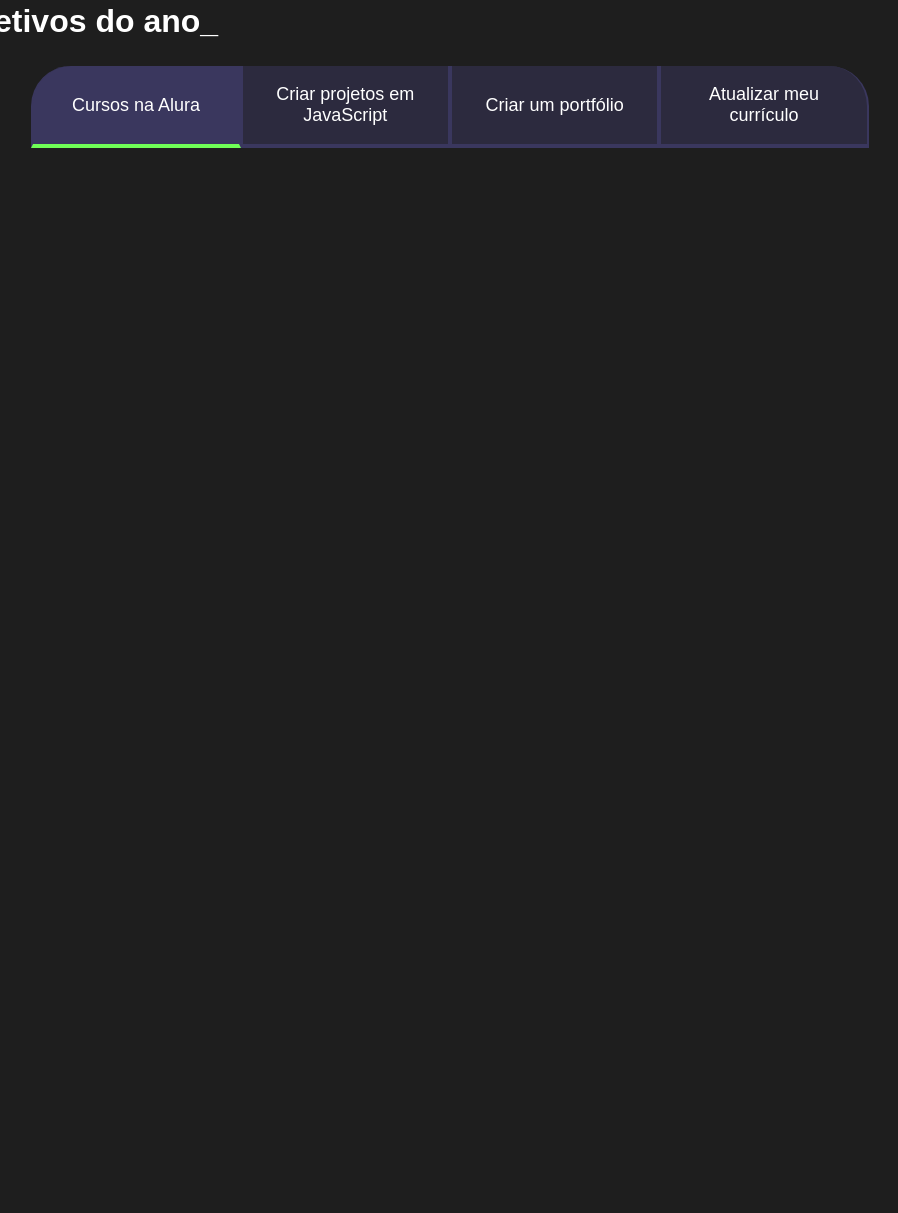
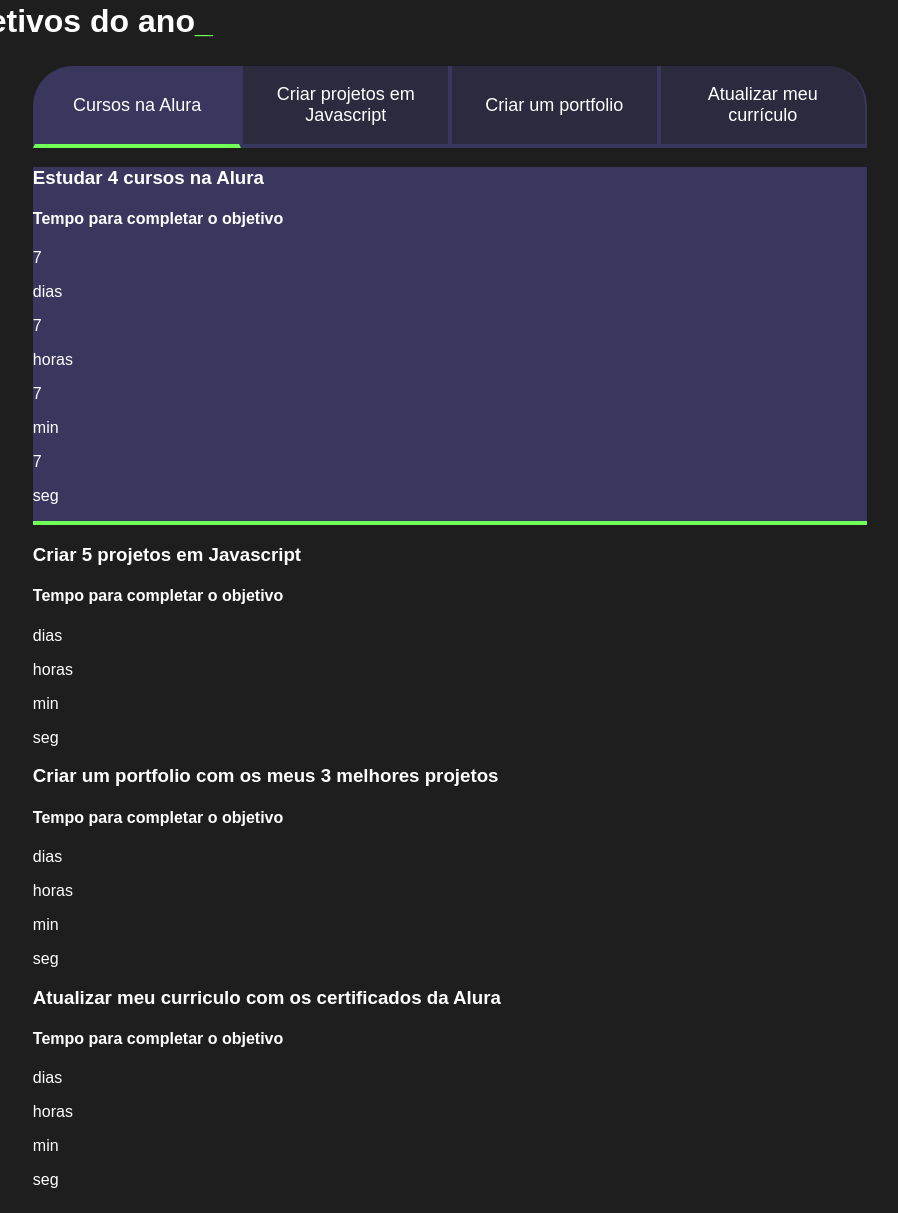
Before and after one commit to gustavofx1/projeto1, a plain HTML site: page gustavo3d/index.html in a window 1280 px wide. Shown: the part 32-1245 px from the top of the page, without its empty margins (190-1088 px from the left). Before the commit the page ends 800 px from the top, so only its background shows below. Drawn offline with Linux system fonts and the light colour scheme.

Commit message:
index.html

```diff
--- a/gustavo3d/index.html
+++ b/gustavo3d/index.html
@@ -3,18 +3,113 @@
 <head>
     <meta charset="UTF-8">
     <meta name="viewport" content="width=device-width, initial-scale=1.0">
-    <title>Meus objetivos do ano</title>
+    <title>meus objetivos do ano</title>
     <link rel="stylesheet" href="style.css">
 </head>
+
 <body>
     <section class="conteudo-principal">
-        <h2 class="titulo-principal">Meus Objetivos do ano_</h2>
-        <div class="botoes">
-           <button class="botao ativo">Cursos na Alura</button>
-            <button class="botao">Criar projetos em JavaScript</button>
-            <button class="botao">Criar um portfólio</button>
-            <button class="botao">Atualizar meu currículo</button>
+        <h2 class="titulo-principal">Meus objetivos do ano<span>_</span></h2>
+        <div class="conteudo">
+            <div class="botoes">
+                <button class="botao ativo">Cursos na Alura</button>
+                <button class="botao">Criar projetos em Javascript</button>
+                <button class="botao">Criar um portfolio</button>
+                <button class="botao">Atualizar meu currículo</button>
+            </div>
+            <div class="abas-textos">
+                <div class="aba-conteudo ativo">
+                    <h3 class="aba-conteudo-titulo-principal">Estudar 4 cursos na Alura</h3>
+                    <h4 class="aba-conteudo-titulo-secundario">Tempo para completar o objetivo</h4>
+                    <div class="contador">
+                        <div class="contador-digito">
+                                <p class="contador-digito-numero" id="dias0">7</p>
+                                <p class="contador-digito-texto">dias</p>
+                            </div>
+                            <div class="contador-digito">
+                                <p class="contador-digito-numero" id="horas0">7</p>
+                                <p class="contador-digito-texto">horas</p>
+                            </div>
+                            <div class="contador-digito">
+                                <p class="contador-digito-numero" id="min0">7</p>
+                                <p class="contador-digito-texto">min</p>
+                            </div>
+                            <div class="contador-digito">
+                                <p class="contador-digito-numero" id="seg0">7</p>
+                                <p class="contador-digito-texto">seg</p>
+                            </div>
+                    </div>
+                </div>
+                <div class="aba-conteudo">
+                    <h3 class="aba-conteudo-titulo-principal">Criar 5 projetos em Javascript</h3>
+                    <h4 class="aba-conteudo-titulo-secundario">Tempo para completar o objetivo</h4>
+                    <div class="contador">
+                            <div class="contador-digito">
+                                <p class="contador-digito-numero" id="dias1"></p>
+                                <p class="contador-digito-texto">dias</p>
+                            </div>
+                            <div class="contador-digito">
+                                <p class="contador-digito-numero" id="horas1"></p>
+                                <p class="contador-digito-texto">horas</p>
+                            </div>
+                            <div class="contador-digito">
+                                <p class="contador-digito-numero" id="min1"></p>
+                                <p class="contador-digito-texto">min</p>
+                            </div>
+                            <div class="contador-digito">
+                                <p class="contador-digito-numero" id="seg1"></p>
+                                <p class="contador-digito-texto">seg</p>
+                            </div>
+                    </div>
+                </div>
+                <div class="aba-conteudo">
+                    <h3 class="aba-conteudo-titulo-principal">Criar um portfolio com os meus 3 melhores projetos</h3>
+                    <h4 class="aba-conteudo-titulo-secundario">Tempo para completar o objetivo</h4>
+                    <div class="contador">
+                            <div class="contador-digito">
+                                <p class="contador-digito-numero" id="dias2"></p>
+                                <p class="contador-digito-texto">dias</p>
+                            </div>
+                            <div class="contador-digito">
+                                <p class="contador-digito-numero" id="horas2"></p>
+                                <p class="contador-digito-texto">horas</p>
+                            </div>
+                            <div class="contador-digito">
+                                <p class="contador-digito-numero" id="min2"></p>
+                                <p class="contador-digito-texto">min</p>
+                            </div>
+                            <div class="contador-digito">
+                                <p class="contador-digito-numero" id="seg2"></p>
+                                <p class="contador-digito-texto">seg</p>
+                            </div>
+                    </div>
+                </div>
+                <div class="aba-conteudo">
+                    <h3 class="aba-conteudo-titulo-principal">Atualizar meu curriculo com os certificados da Alura</h3>
+                    <h4 class="aba-conteudo-titulo-secundario">Tempo para completar o objetivo</h4>
+                    <div class="contador">
+                            <div class="contador-digito">
+                                <p class="contador-digito-numero" id="dias3"></p>
+                                <p class="contador-digito-texto">dias</p>
+                            </div>
+                            <div class="contador-digito">
+                                <p class="contador-digito-numero" id="horas3"></p>
+                                <p class="contador-digito-texto">horas</p>
+                            </div>
+                            <div class="contador-digito">
+                                <p class="contador-digito-numero" id="min3"></p>
+                                <p class="contador-digito-texto">min</p>
+                            </div>
+                            <div class="contador-digito">
+                                <p class="contador-digito-numero" id="seg3"></p>
+                                <p class="contador-digito-texto">seg</p>
+                            </div>
+                    </div>
+                </div>
+            </div>
         </div>
+
     </section>
+    <script src="main.js"></script>
 </body>
-</html>
+                                    </html>
```
